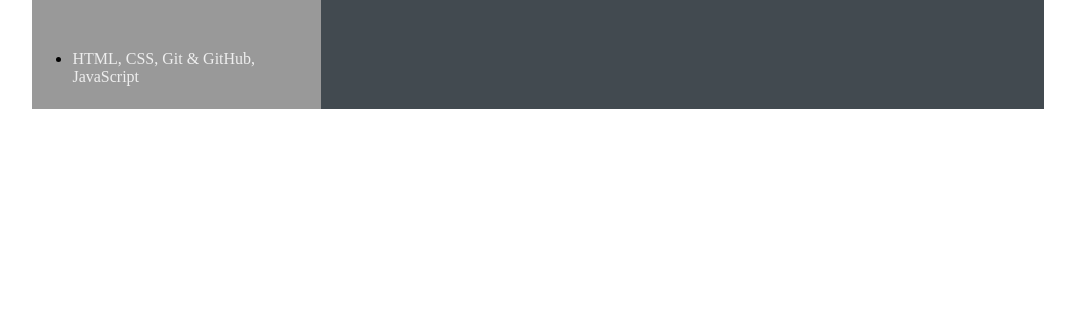
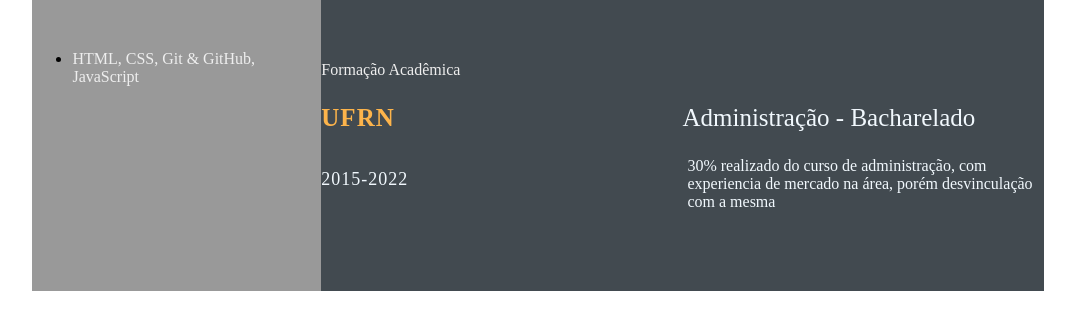
Before and after one commit to EGO-Eduardo/EGO-Eduardo.github.io, a plain HTML site: page dia 1/index.html in a window 1280 px wide. Shown: the part 828-1151 px from the top of the page, without its empty margins (102-1177 px from the left). Before the commit the page ends 969 px from the top, so only its background shows below. Drawn offline with Linux system fonts and the light colour scheme.

Commit message:
feature:add school infos

```diff
--- a/dia 1/index.html
+++ b/dia 1/index.html
@@ -31,8 +31,8 @@
                     </ul>
                 </div>
             </section>
-            </section>
-            <section class="right-section">
+        </section>
+        <section class="right-section">
                 <div class="right-section-contents">
                     <section class="about gap">
                         <div class="right-title">Sobre Mim</div>
@@ -87,6 +87,21 @@
                     </div>
                 </section>
             </div>
+            <section class="education gap">
+                <div class="right-title">Formação Acadêmica</div>
+                    <div class="education-contents">
+                        <div class="education-left">
+                        <p class="education-school-name">UFRN</p>
+                        <p class="education-time-period">2015-2022</p>
+                    </div>
+                    <div class="education-right">
+                    <p class="education-subject ">Administração - Bacharelado</p>
+                    <p class="education-desc">30% realizado do curso de administração,
+                     com experiencia de mercado na área, porém desvinculação com a mesma
+                    </p>
+                    </div>
+                    </div>
+            </section>
         </section>
     </main>
         </section>
--- a/dia 1/style.css
+++ b/dia 1/style.css
@@ -117,12 +117,19 @@ style.css
 .awards-company-name {
     font-size: 25px;
     font-weight: bold;
+    text-transform: uppercase;
+    letter-spacing: 1px;
+    color: #FDB44B;
+    padding-bottom: 0.4rem;
 }
 
 .exp-time-period,
-.educationp-time-period,
+.education-time-period,
 .awards-time-period {
     font-size: 18px;
+    letter-spacing: 1px;
+    line-height: 2rem;
+
 }
 
 .exp-position,
```
